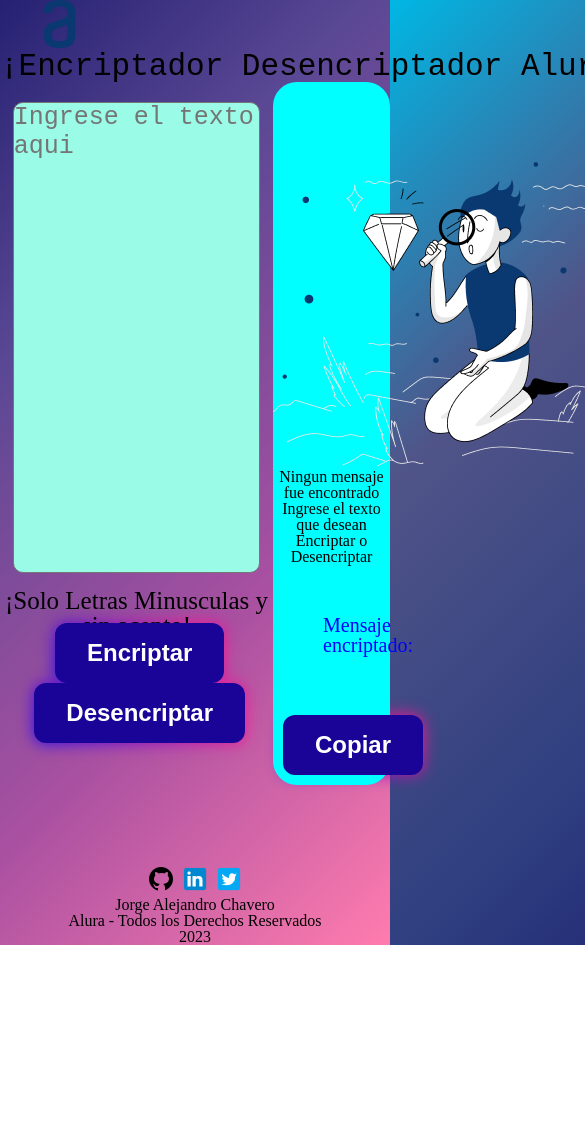
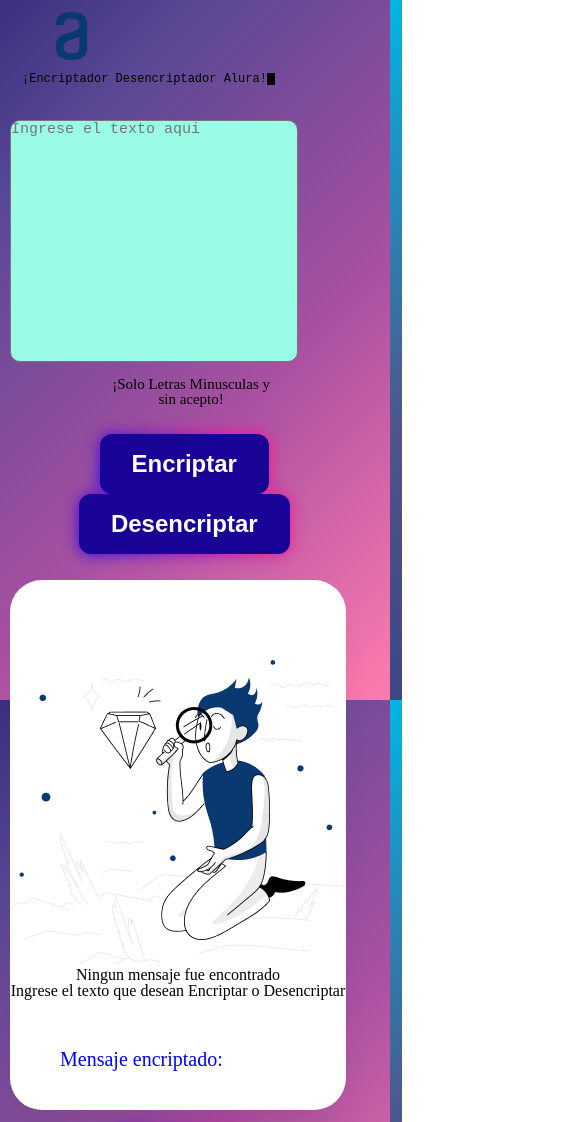
Before and after one commit to jaweropuntano/encriptador_alura.github.io, a plain HTML site: page index.html in a window 390 px wide. Shown: the top 1122 px of the page, 585 px wide, since content can reach past the window. Before the commit the page ends 945 px from the top, so only its background shows below. Drawn offline with Linux system fonts and the light colour scheme.

Commit message:
first commit end

```diff
--- a/css/animacion.css
+++ b/css/animacion.css
@@ -93,3 +93,13 @@ body{
         background-position: 0% 50%;
     }
 }
+/* --------------------------------------------------- */
+@media screen and (max-width:480px){
+	.de-span{
+		width: auto;
+		height: 5px;
+		margin: 10px;
+		font-size: 12px;
+	}
+
+}
--- a/css/style.css
+++ b/css/style.css
@@ -49,7 +49,6 @@ section{
     font-size: 25px;
     width: 100%;
     height: 25px;
-
 }
 
 .contenedor-botones, .contenedor-boton-copiar{
@@ -111,3 +110,74 @@ footer{
     text-align: center;
 }
 /* -------------------------------------- */
+
+@media screen and (max-width:480px){
+    *{
+        margin: 0;
+        padding: 0;
+    }
+    .logo-alura{
+        width: 100%;
+        margin: 12px;
+        float: left;
+    }
+
+    .area{
+        display: flex;
+        flex-direction: column;
+        position: relative;
+        width: auto;
+        height: 40%;
+        left: 10px;
+        font-size: 15px;
+        color: #0A3871;
+    }
+
+    .aviso-extra{
+        width: auto;
+        height: auto;
+        text-align: center;
+        margin-left: 40%;
+        font-size: 15px;
+
+    }
+    .contenedor-botones{
+        display: flex;
+        flex-direction: column;
+        align-items: center;
+        margin-top: 10%;
+        margin-left: 20%;
+    }
+
+    .section2{
+        display: flex;
+        flex-direction: column;
+        align-items: flex-start;
+        position: absolute;
+        width: auto;
+        height: 530px;
+        left: 10px;;
+        top: 580px;
+        background: #FFFFFF;
+        box-shadow: 0px 24px 32px -8px rgba(0, 0, 0, 0.08);
+        border-radius: 32px;
+    }
+/*     .texto-resultado{
+        width: 50%;
+        height: 70%;
+        text-align: center;
+        font-size: 25px;
+    } */
+    footer{
+        display: flex;
+        flex-direction: column;
+/*         align-items: flex-start; */
+        position: absolute;
+        width: 100%;
+        height: 50%;
+        top: 1250px;
+        background-color: transparent;
+        text-align: center;
+    }
+
+}
```
